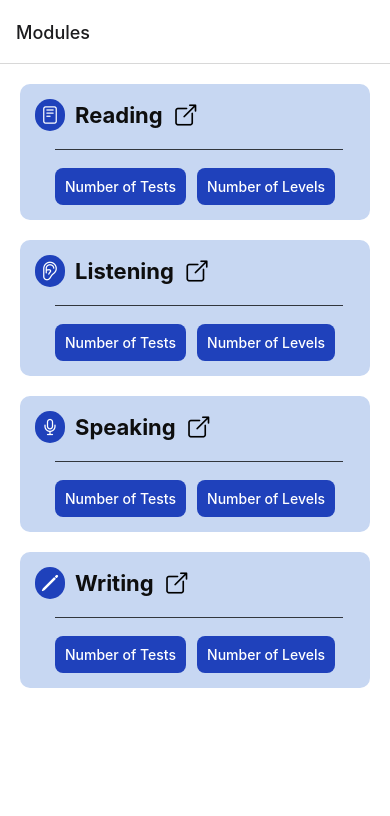
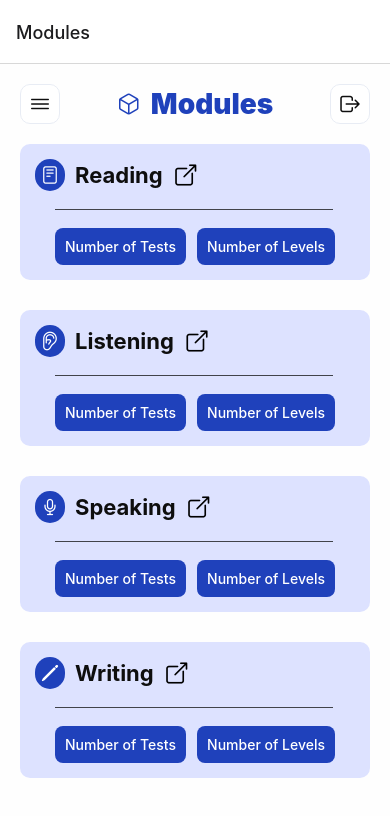
Before and after one commit to anxnyaaa/IELTS_Sections, a React Native app: screen /Levels in a window 390 px wide. Both pictures are taken after a click on the button 26 px from the left and 32 px from the top of the page. Shown: the top 816 px of the page. Built offline with nearby package versions, Linux system fonts and the light colour scheme.

Commit message:
header added

```diff
--- a/Pages/Levels.js
+++ b/Pages/Levels.js
@@ -1,9 +1,8 @@
 import React, { useState } from 'react';
 import { StatusBar } from "expo-status-bar";
-import { StyleSheet, View, ScrollView, Pressable } from "react-native";
-import { Ionicons } from "@expo/vector-icons";
+import { StyleSheet, View, ScrollView } from "react-native";
 
-import Heading from "../components/Heading";
+import Header from "../components/Header";
 import Level from "../components/Level";
 import Card from "../components/Card";
 import Test from "../components/Test";
@@ -25,12 +24,7 @@ function Levels({navigation}) {
   return (
     <View style={styles.container}>
       <ScrollView showsVerticalScrollIndicator={false}>
-        <View style={styles.header}>
-          <Pressable android_ripple={{color: '#839efc'}}>
-            <Ionicons name="menu-outline" size={28} color="#1F41BB" />
-          </Pressable>
-          <Heading icon= "reader-outline" heading="Reading"/>
-        </View>
+        <Header icon= "reader-outline" heading="Reading"/>
 
         {/*Level 1*/}
         <Level lno="1" progress={0.33} />
@@ -60,11 +54,5 @@ const styles = StyleSheet.create({
     justifyContent: "center",
     padding: 20,
     paddingTop: 20,
-  },
-  header: {
-    flexDirection: 'row',
-    justifyContent: 'flex-start',
-    alignItems: 'center',
-    gap: 80
   }
 });
--- a/Pages/Modules.js
+++ b/Pages/Modules.js
@@ -1,8 +1,7 @@
 import React from 'react';
 import { StyleSheet, View, ScrollView, Pressable } from 'react-native';
-import { Ionicons } from '@expo/vector-icons';
 
-import Heading from '../components/Heading';
+import Header from '../components/Header';
 import ModuleCard from '../components/ModuleCard';
 
 function Modules({ navigation }) {
@@ -13,12 +12,15 @@ function Modules({ navigation }) {
   return (
     <View style={styles.container}>
       <ScrollView showsVerticalScrollIndicator={false}>
+        <Header icon= "cube-outline" heading="Modules"  />
+        <View style={styles.moduleCardContainer}>
           <Pressable onPress={handleNavigateToLevels}>
             <ModuleCard navigation={navigation} name="Reading" icon="reader-outline" />
           </Pressable>
           <ModuleCard navigation={navigation} name="Listening" icon="ear-outline" />
           <ModuleCard navigation={navigation} name="Speaking" icon="mic-outline" />
           <ModuleCard navigation={navigation} name="Writing" icon="pencil-outline" />
+      </View>
       </ScrollView>
     </View>
   );
@@ -29,9 +31,11 @@ export default Modules;
 const styles = StyleSheet.create({
   container: {
     flex: 1,
-    backgroundColor: '#fff',
-    justifyContent: 'center',
+    backgroundColor: '#fefefe',
     padding: 20,
     paddingTop: 20,
   },
+  moduleCardContainer: {
+    marginTop: 20
+  }
 });
--- /dev/null
+++ b/components/Header.js
@@ -0,0 +1,61 @@
+import { Text, View, StyleSheet, Pressable } from "react-native";
+import { Ionicons } from "@expo/vector-icons";
+
+function Heading({ icon, heading }) {
+  return (
+    <View style={styles.header}>
+      <View style={styles.iconContainer}>
+        <Pressable android_ripple={{color: '#839efc'}}>
+          <Ionicons name="menu-outline" size={24} color="#0e0e0e" />
+        </Pressable>
+      </View>
+      <View style={styles.heading}>
+        <Ionicons
+          name={icon}
+          size={24}
+          color="#1F41BB"
+          //style={{ backgroundColor: "#1F41BB", borderRadius: 50, padding: 3 }}
+        />
+        <Text style={styles.headingText}>{heading}</Text>
+      </View>
+      <View style={styles.iconContainer}>
+        <Pressable android_ripple={{color: '#839efc'}}>
+          <Ionicons name="log-out-outline" size={24} color="#0e0e0e" />
+        </Pressable>
+      </View>
+    </View>
+
+  );
+}
+
+export default Heading;
+
+const styles = StyleSheet.create({
+  header: {
+    flexDirection: 'row',
+    justifyContent: 'space-between',
+    alignItems: 'center',
+  },
+  iconContainer: {
+    backgroundColor: '#ffffff',
+    width: 40,
+    height: 40,
+    padding: 5,
+    borderColor: '#E8ECF4',
+    borderRadius: 10,
+    borderWidth: 1,
+    alignItems: 'center',
+    justifyContent: 'center',
+  },
+  heading: {
+    flexDirection: "row",
+    alignItems: "center",
+    justifyContent: "center",
+    gap: 10,
+  },
+  headingText: {
+    color: "#1F41BB",
+    fontSize: 28,
+    fontWeight: "900",
+  },
+});
--- a/components/Heading.js
+++ /dev/null
@@ -1,32 +0,0 @@
-import { Text, View, StyleSheet } from "react-native";
-import { Ionicons } from "@expo/vector-icons";
-
-function Heading({ icon, heading }) {
-  return (
-    <View style={styles.heading}>
-      <Ionicons
-        name={icon}
-        size={24}
-        color="white"
-        style={{ backgroundColor: "#1F41BB", borderRadius: 50, padding: 3 }}
-      />
-      <Text style={styles.headingText}>{heading}</Text>
-    </View>
-  );
-}
-
-export default Heading;
-
-const styles = StyleSheet.create({
-  heading: {
-    flexDirection: "row",
-    alignItems: "center",
-    justifyContent: "center",
-    gap: 6,
-  },
-  headingText: {
-    color: "#1F41BB",
-    fontSize: 24,
-    fontWeight: "900",
-  },
-});
--- a/components/ModuleCard.js
+++ b/components/ModuleCard.js
@@ -1,29 +1,32 @@
-import React, { useState } from 'react';
-import { StatusBar } from "expo-status-bar";
-import { StyleSheet, Text, View, ScrollView, Pressable } from "react-native";
+import React from 'react';
+import { StyleSheet, Text, View, Pressable } from "react-native";
 import { Ionicons } from "@expo/vector-icons";
 
 function ModuleCard({name, icon}) {
     return (
         <View style={styles.moduleContainer}>
-          <View style={styles.cardContentParts}>
+
+          <View style={styles.moduleCardContentParts}>
             <Ionicons name={icon} size={20} color="white" style={{ backgroundColor: "#1F41BB", borderRadius: 50, padding: 5 }}/>
-            <Text style={styles.cardContentHeading}>{name}</Text>
+            <Text style={styles.moduleCardContentHeading}>{name}</Text>
             <Ionicons name="open-outline" size={26} color="black"/>
           </View>
+
           <View style={styles.line}></View>
+
           <View style={styles.moduleContent}>
-            <View style={styles.cardContentParts}>
+            <View style={styles.moduleCardContentParts}>
               <Pressable style={styles.button} android_ripple={{color: '#839efc'}}>
                 <Text style={styles.buttonText}>Number of Tests</Text>
               </Pressable>
             </View>
-            <View style={styles.cardContentParts}>
+            <View style={styles.moduleCardContentParts}>
               <Pressable style={styles.button} android_ripple={{color: '#839efc'}}>
                 <Text style={styles.buttonText}>Number of Levels</Text>
               </Pressable>
             </View>
           </View>
+
         </View>
     );
 }
@@ -33,25 +36,20 @@ export default ModuleCard;
 const styles = StyleSheet.create({
   moduleContainer: {
     width: "100%",
-    backgroundColor: "#c7d7f2",
+    backgroundColor: '#DDE2FF',
     gap: 10,
     padding: 15,
-    marginBottom: 20,
+    marginBottom: 30,
     borderRadius: 10,
     elevation: 4,
   },
-  moduleContent: {
-    marginHorizontal: 20,
-    flexDirection: "row",
-    justifyContent: "space-between",
-  },
-  cardContentParts: {
+  moduleCardContentParts: {
     flexDirection: "row",
     justifyContent: "flex-start",
     alignItems: "center",
     gap: 10,
   },
-  cardContentHeading: {
+  moduleCardContentHeading: {
     color: "#0e0e0e",
     fontSize: 22,
     fontWeight: "700",
@@ -60,9 +58,14 @@ const styles = StyleSheet.create({
     marginLeft: 20,
     margin: 8,
     height: 1,
-    width: '90%',
-    backgroundColor: 'black',
-    opacity: .75
+    width: '87%',
+    backgroundColor: '#0e0e0e',
+    opacity: .75,
+  },
+  moduleContent: {
+    marginHorizontal: 20,
+    flexDirection: "row",
+    justifyContent: "space-between",
   },
   button: {
     backgroundColor: "#1F41BB",
```
Lines whose indentation alone changed are shown as unchanged.
